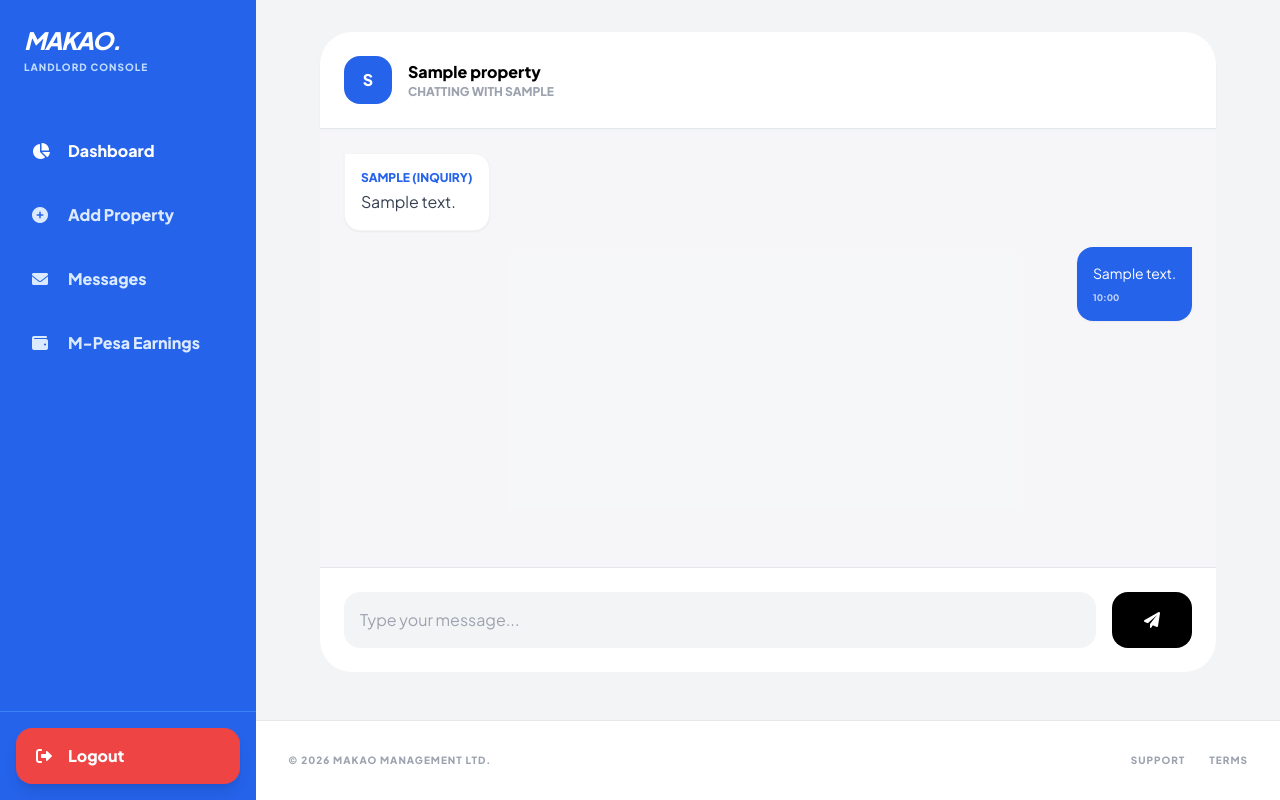
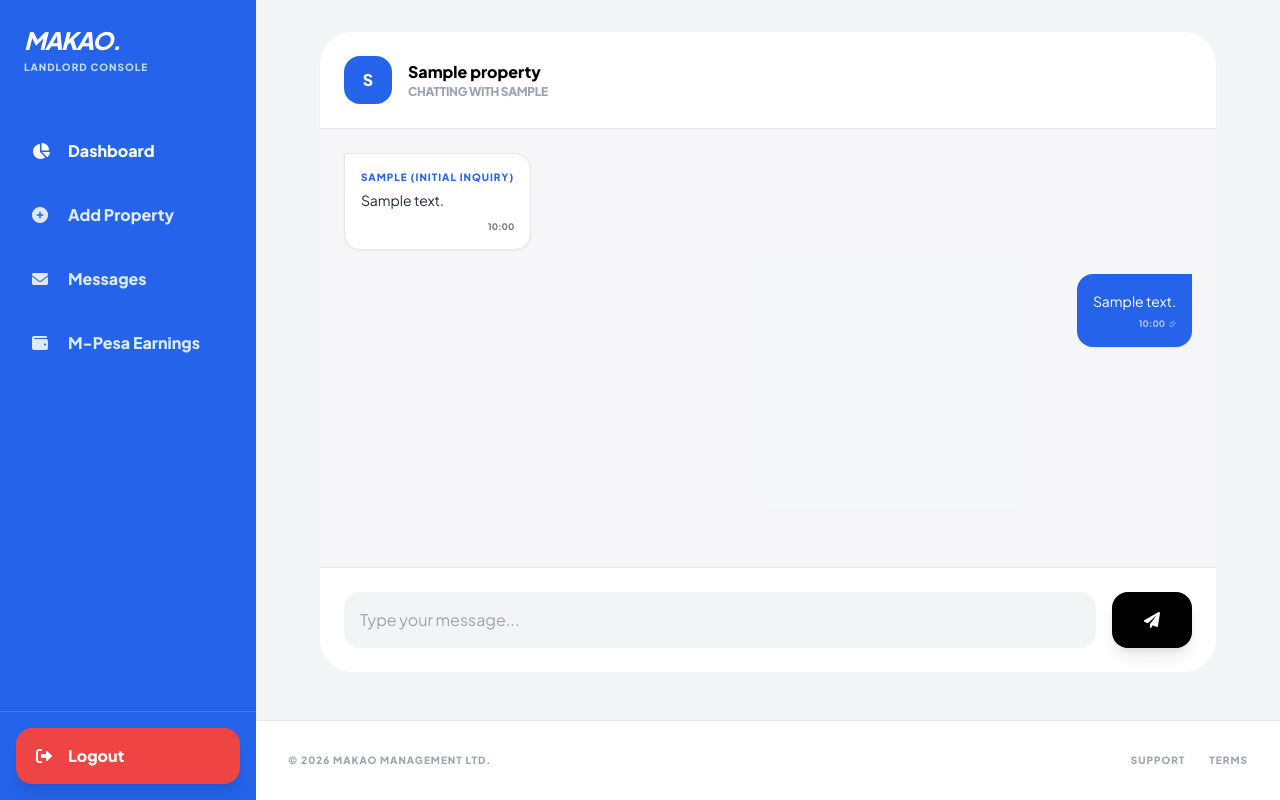
Before and after one commit to Wendy-Okoth/Makao, a Django app: page /chat/1/ in a window 1280 px wide. Run offline with Django 5.2, Linux system fonts and the light colour scheme; a user stored in the database is signed in; tables that the repository leaves empty hold one stand-in row (values such as "Sample post"); some libraries are stand-ins or nearby versions.

Commit message:
Fix chat alignment and implement unread message badges

```diff
--- a/properties/models.py
+++ b/properties/models.py
@@ -54,6 +54,7 @@ class Inquiry(models.Model):
 class Message(models.Model):
     inquiry = models.ForeignKey(Inquiry, on_delete=models.CASCADE, related_name='messages')
     sender = models.ForeignKey(settings.AUTH_USER_MODEL, on_delete=models.CASCADE)
+    is_read = models.BooleanField(default=False)
     text = models.TextField()
     created_at = models.DateTimeField(auto_now_add=True)
 
--- a/properties/views.py
+++ b/properties/views.py
@@ -8,6 +8,7 @@ from django.contrib.auth.decorators import login_required
 from django.contrib import messages
 from .models import Inquiry , Message
 from django.db.models import Count
+from django.db.models import Q
 
 # 1. PUBLIC: Gallery
 class PropertyListView(ListView):
@@ -153,9 +154,11 @@ class PropertyInquiryListView(LoginRequiredMixin, UserPassesTestMixin, ListView)
 def chat_view(request, inquiry_id):
     inquiry = get_object_or_404(Inquiry, id=inquiry_id)
 
-    # Security: Only the tenant who started it or the landlord who owns the property can enter
     if request.user != inquiry.tenant and request.user != inquiry.property.landlord:
         raise PermissionDenied
+
+    # --- NEW: Mark messages as Read ---
+    inquiry.messages.filter(is_read=False).exclude(sender=request.user).update(is_read=True)
 
     if request.method == "POST":
         content = request.POST.get('message')
@@ -165,7 +168,6 @@ def chat_view(request, inquiry_id):
                 sender=request.user,
                 text=content
             )
-            # Mark as unread for the OTHER person (we'll do status later)
             return redirect('chat-view', inquiry_id=inquiry.id)
 
     chat_messages = inquiry.messages.all()
@@ -173,3 +175,11 @@ def chat_view(request, inquiry_id):
         'inquiry': inquiry,
         'chat_messages': chat_messages
     })
+
+def get_queryset(self):
+    return Property.objects.filter(landlord=self.request.user)\
+        .annotate(
+            inquiry_count=Count('inquiries'),
+            # Count unread messages that weren't sent by the landlord
+            unread_count=Count('inquiries__messages', filter=Q(inquiries__messages__is_read=False) & ~Q(inquiries__messages__sender=self.request.user))
+        ).order_by('-created_at')
--- a/templates/chat.html
+++ b/templates/chat.html
@@ -9,24 +9,35 @@
             </div>
             <div>
                 <h2 class="font-black text-black">{{ inquiry.property.title }}</h2>
-                <p class="text-xs text-gray-400 font-bold uppercase">Chatting with {% if user.is_landlord %}{{ inquiry.tenant.username }}{% else %}Landlord{% endif %}</p>
+                <p class="text-xs text-gray-400 font-bold uppercase tracking-tight">
+                    Chatting with {% if user.is_landlord %}{{ inquiry.tenant.username }}{% else %}Landlord{% endif %}
+                </p>
             </div>
         </div>
     </div>
 
-    <div class="flex-grow overflow-y-auto p-6 space-y-4 bg-gray-50/50">
-        <div class="flex justify-start">
-            <div class="bg-white border border-gray-100 p-4 rounded-2xl rounded-tl-none max-w-md shadow-sm">
-                <p class="text-xs font-black text-blue-600 mb-1 uppercase">{{ inquiry.tenant.username }} (Inquiry)</p>
-                <p class="text-gray-700">{{ inquiry.message }}</p>
+    <div class="flex-grow overflow-y-auto p-6 space-y-6 bg-gray-50/50">
+
+        <div class="flex {% if not user.is_landlord %}justify-end{% else %}justify-start{% endif %}">
+            <div class="{% if not user.is_landlord %}bg-blue-600 text-white rounded-tr-none{% else %}bg-white border border-gray-200 text-gray-800 rounded-tl-none{% endif %} p-4 rounded-2xl max-w-md shadow-sm">
+                <p class="text-[10px] font-black {% if not user.is_landlord %}text-blue-200{% else %}text-blue-600{% endif %} mb-1 uppercase tracking-widest">
+                    {{ inquiry.tenant.username }} (Initial Inquiry)
+                </p>
+                <p class="text-sm leading-relaxed">{{ inquiry.message }}</p>
+                <p class="text-[9px] mt-2 opacity-60 font-bold text-right uppercase">{{ inquiry.created_at|date:"H:i" }}</p>
             </div>
         </div>
 
         {% for msg in chat_messages %}
         <div class="flex {% if msg.sender == request.user %}justify-end{% else %}justify-start{% endif %}">
-            <div class="{% if msg.sender == request.user %}bg-blue-600 text-white rounded-tr-none{% else %}bg-white text-gray-800 border border-gray-100 rounded-tl-none{% endif %} p-4 rounded-2xl max-w-md shadow-sm">
-                <p class="text-sm">{{ msg.text }}</p>
-                <p class="text-[9px] mt-2 opacity-70 font-bold uppercase">{{ msg.created_at|time:"H:i" }}</p>
+            <div class="{% if msg.sender == request.user %}bg-blue-600 text-white rounded-tr-none{% else %}bg-white text-gray-800 border border-gray-100 rounded-tl-none{% endif %} p-4 rounded-2xl max-w-md shadow-sm relative">
+                <p class="text-sm leading-relaxed">{{ msg.text }}</p>
+                <div class="flex items-center justify-end mt-1 space-x-1 opacity-60">
+                    <p class="text-[9px] font-bold uppercase">{{ msg.created_at|date:"H:i" }}</p>
+                    {% if msg.sender == request.user %}
+                        <i class="fas {% if msg.is_read %}fa-check-double text-blue-200{% else %}fa-check{% endif %} text-[8px]"></i>
+                    {% endif %}
+                </div>
             </div>
         </div>
         {% endfor %}
@@ -36,8 +47,8 @@
         <form method="POST" class="flex gap-4">
             {% csrf_token %}
             <input type="text" name="message" placeholder="Type your message..." required
-                   class="flex-grow p-4 bg-gray-100 rounded-2xl border-none focus:ring-2 focus:ring-blue-600 outline-none">
-            <button type="submit" class="bg-black text-white px-8 rounded-2xl font-black hover:bg-blue-600 transition">
+                   class="flex-grow p-4 bg-gray-100 rounded-2xl border-none focus:ring-2 focus:ring-blue-600 outline-none transition-all">
+            <button type="submit" class="bg-black text-white px-8 rounded-2xl font-black hover:bg-blue-600 transition transform active:scale-95 shadow-lg">
                 <i class="fas fa-paper-plane"></i>
             </button>
         </form>
```
Also changed, not shown: templates/landlord_dashboard.html (+19 -16 lines), properties/migrations/0005_message_is_read.py (added).
